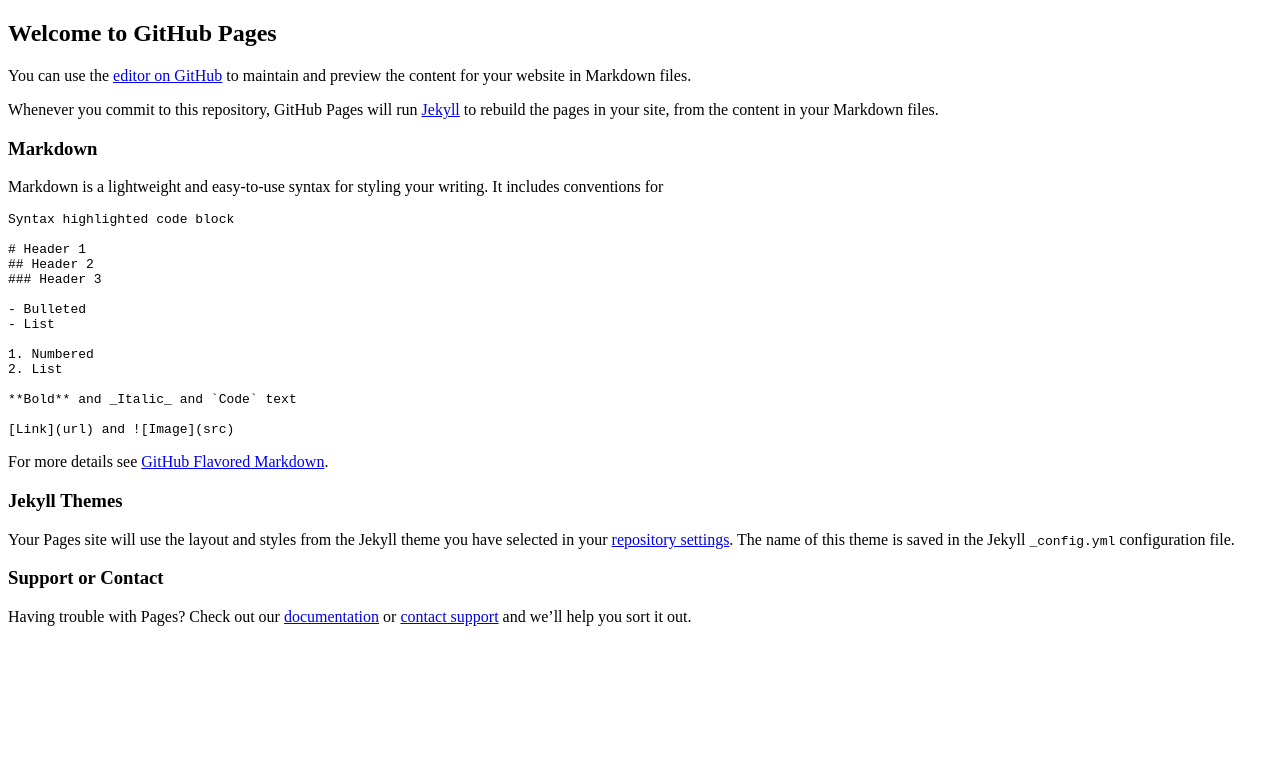
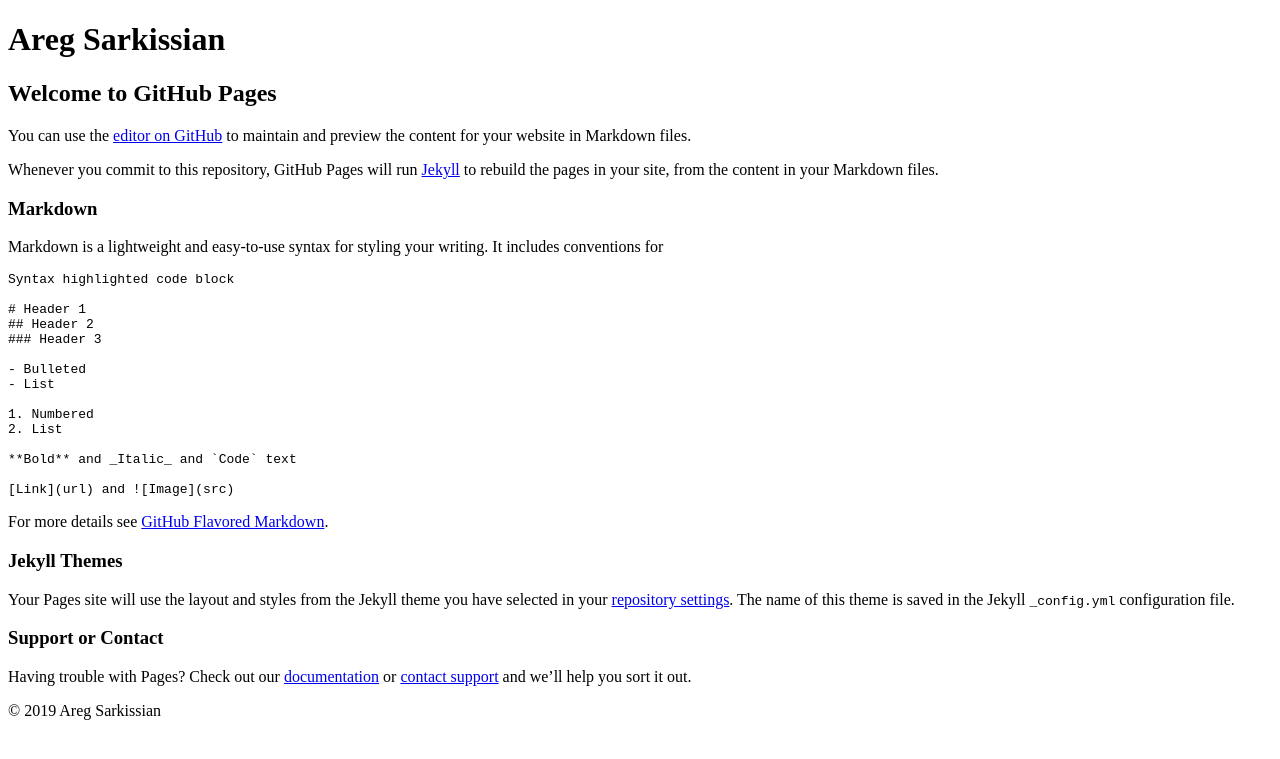
Before and after one commit to sarahraviola/sarahraviola.provawebsite, a Jekyll site: the page built from index.md, in a window 1280 px wide. Shown: the top 759 px of the page. Built offline with Jekyll 4.4.1, drawn with Linux system fonts in a browser that asks for light colours.

Commit message:
Update default.html

```diff
--- a/_layouts/default.html
+++ b/_layouts/default.html
@@ -6,7 +6,15 @@
     <link rel="stylesheet" href="/assets/css/styles.css">
   </head>
   <body>
-    {% include navigation.html %}
-    {{ content }}
+    <header class="page-header"
+        role="banner">
+      <h1 class="project-name">Areg Sarkissian</h1>
+    </header>
+    <main id="content" class="main-content" role="main">
+       {{ content }}
+      <footer class="site-footer">
+        &copy; 2019 Areg Sarkissian
+      </footer>
+    </main>
   </body>
 </html>
```
